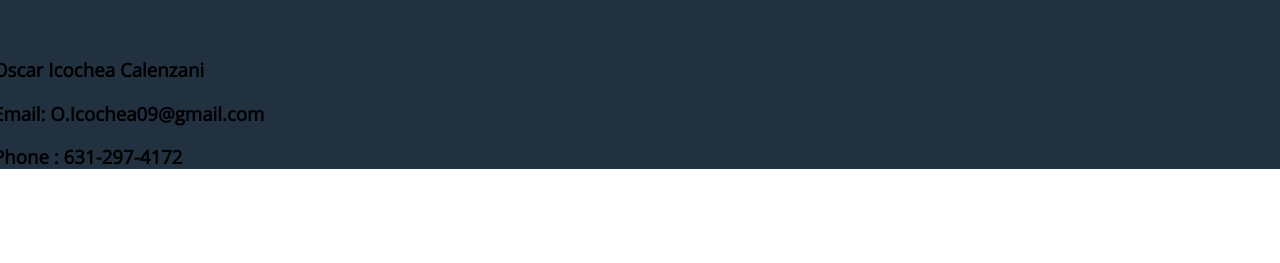
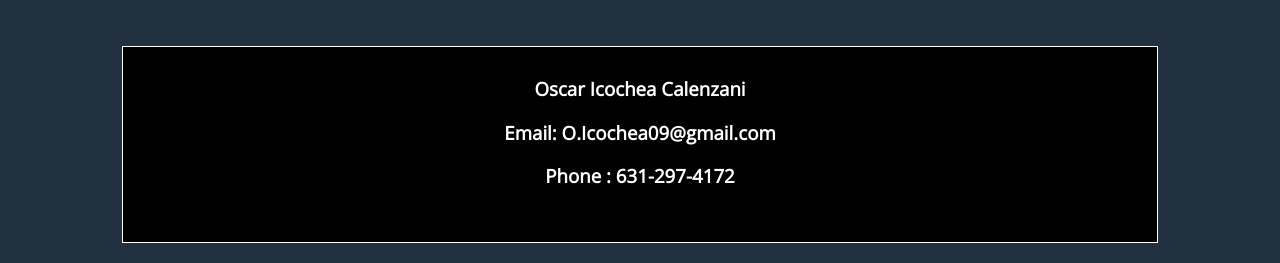
Before and after one commit to oicochea/gatsby-react-portfolio, a Gatsby site: page / in a window 1280 px wide. Shown: the part 5327-5590 px from the top of the page. Before the commit the page ends 5521 px from the top, so only its background shows below. Built offline with nearby package versions, Linux system fonts and the light colour scheme; Gatsby itself is replaced by a stand-in of ours; a web font is replaced by a local one.

Commit message:
fixed bottom padding

```diff
--- a/src/components/contactme.js
+++ b/src/components/contactme.js
@@ -4,11 +4,10 @@ import React from "react"
 
 const Contact = () => {
     return (
-    <div className="contactMeContainer">
+    <div className="contactMeContainer" id="contactMeContainer">
         <h3>Oscar Icochea Calenzani </h3>
         <h3>Email: O.Icochea09@gmail.com</h3>
         <h3>Phone : 631-297-4172</h3>
-
     </div>
 
     )
--- a/src/components/header.js
+++ b/src/components/header.js
@@ -9,7 +9,7 @@ const Header = ({ siteTitle }) => (
       <a className="topLinks" target= "_blank"href="https://www.linkedin.com/in/oscaricocheacalenzani/"> Linkedin</a>
       <a className="topLinks"  href="#projectsContainer">Projects</a>
       <a className="topLinks"target= "_blank"href="https://docs.google.com/document/d/e/2PACX-1vQ8V0YglEIJD2cpvuDU3zPeFE-O2UnALJFHtFKbFrIR4VFWuqr5Xww9Lf7MHDO60yiSBaWEzPzkAwWc/pub">Resume</a>
-      <a className="topLinks"target= "_blank"href="https://docs.google.com/document/d/e/2PACX-1vQ8V0YglEIJD2cpvuDU3zPeFE-O2UnALJFHtFKbFrIR4VFWuqr5Xww9Lf7MHDO60yiSBaWEzPzkAwWc/pub">Contact Me</a>
+      <a className="topLinks"href="#contactMeContainer">Contact Me</a>
     </nav>
 
     {/* <div
--- a/src/components/layout.css
+++ b/src/components/layout.css
@@ -742,7 +742,9 @@ a.topLinks:hover:before {
   /* background-color: #bab2b5; */
   background-color: rgba(34, 49, 63);
   margin: -15px;
-  margin-bottom: 25px;
+  /* margin-bottom: 25px; */
+  max-height: fit-content;
+  /* min-height: 1000vh; */
 }
 
 .title{
@@ -802,3 +804,20 @@ margin-top: 100px;
 
   text-align: center;
 }
+
+.contactMeContainer{
+  max-height: min-content;
+  background-color: black;
+  border: 1px solid white;
+  padding: 10px;
+  text-align: center;
+  margin-left: 10%;
+  margin-right: 10%;
+  padding-bottom: 35px;
+  color: white;
+  font-family: 'Open Sans', sans-serif;
+}
+
+#main-content{
+  padding-bottom: 20px;
+}
```
